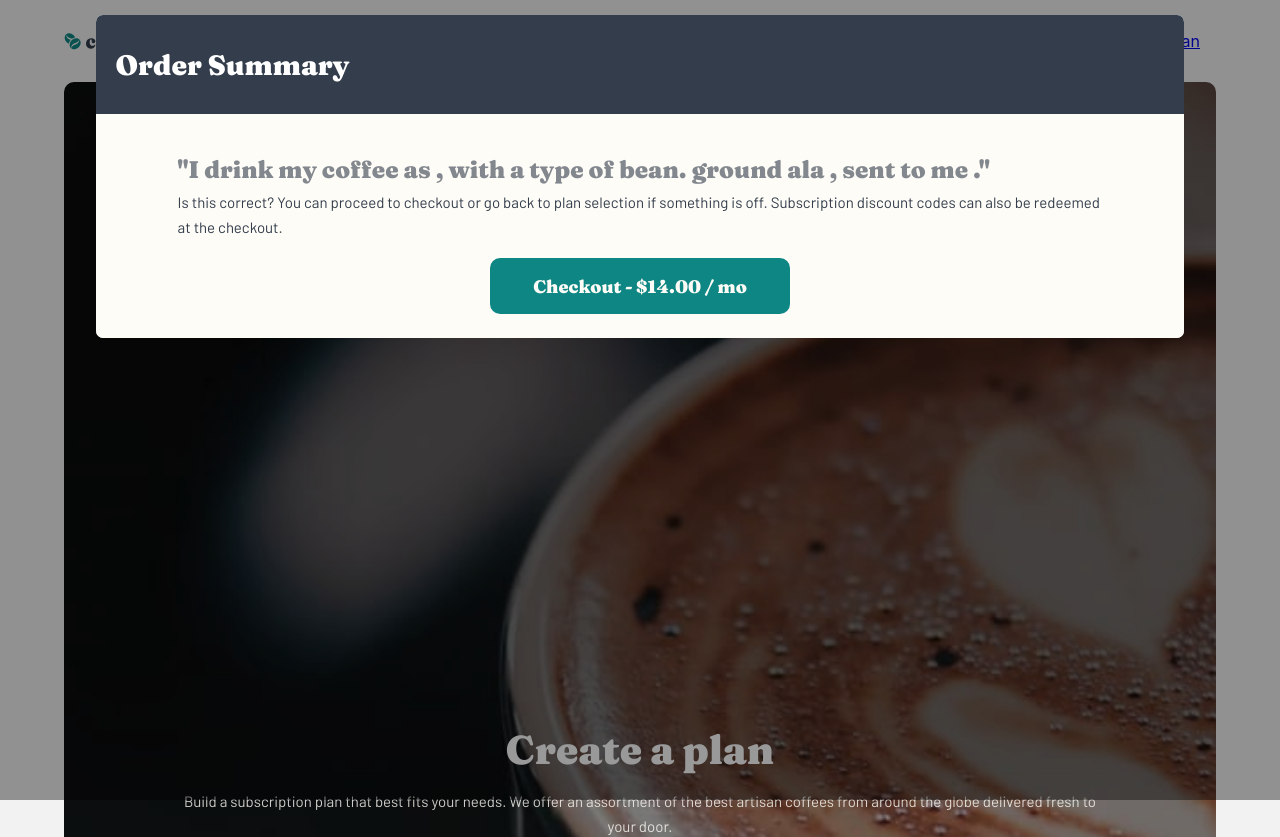
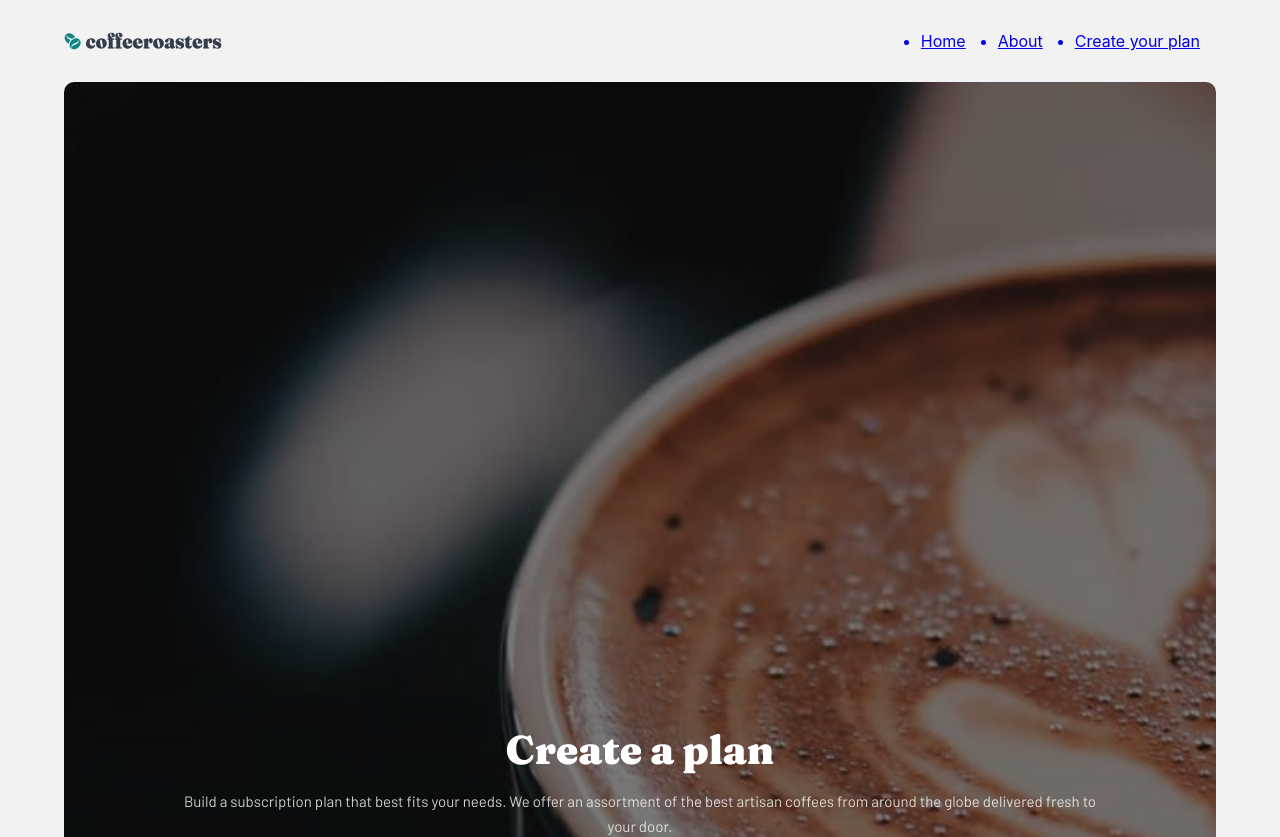
Before and after one commit to pawel975/coffeeroasters-frontend-mentor, a React (Create React App) app: page /plan in a window 1280 px wide. Shown: the top 837 px of the page. Built offline with nearby package versions, Linux system fonts and the light colour scheme.

Commit message:
fix bugs

```diff
--- a/src/pages/Plan/Plan-styling.js
+++ b/src/pages/Plan/Plan-styling.js
@@ -160,7 +160,7 @@ export const PlanWrapper = styled.div`
         flex-direction:column;
         align-items:center;
         justify-content:center;
-        width:85%;
+        width:87%;
 
     .modal-summary-text {
         width:100%;
--- a/src/pages/Plan/Plan.js
+++ b/src/pages/Plan/Plan.js
@@ -1,4 +1,4 @@
-import React, {useContext} from 'react';
+import React, {useContext, useState} from 'react';
 import { PlanWrapper } from './Plan-styling';
 import BlackCup from '../../assets/plan/mobile/image-hero-blackcup.jpg';
 import Step from '../../Components/Step/Step';
@@ -123,6 +123,7 @@ function Plan() {
 
   const [state, setState] = useContext(CoffeeContext)
 
+  const [modalActive, setModalActive] = useState(false)
 
   const orderSummary = [
     state.typeOfCoffee !== "" ? aspects[0].options[state.typeOfCoffee].name : null,
@@ -140,6 +141,9 @@ function Plan() {
     <Dropdown state={state} setState={setState} id={aspect.id} aspect={aspect}/>
   ))
 
+  const handleModalOpen = () => {
+    setModalActive(!modalActive)
+  }
 
 
   return (
@@ -165,10 +169,10 @@ function Plan() {
             </p>
           </div>
           <Link to="/plan">
-            <button>Create my plan!</button>
+            <button onClick={handleModalOpen}>Create my plan!</button>
           </Link>
         </section>}
-      <section className="modal-wrapper">
+      {modalActive && <section className="modal-wrapper">
         <div className="modal-background"></div>
         <section className="modal-summary">
             <div className="modal-summary-text">
@@ -179,10 +183,10 @@ function Plan() {
               </p>
               <p className="summary-confirm">Is this correct? You can proceed to checkout or go back to plan selection if something is off. Subscription discount codes can also be redeemed at the checkout.
               </p>
-              <button>Checkout - $14.00 / mo</button>
+              <button onClick={handleModalOpen}>Checkout - $14.00 / mo</button>
             </div>
         </section>
-      </section>
+      </section> }
     </PlanWrapper>
   );
 }
```
